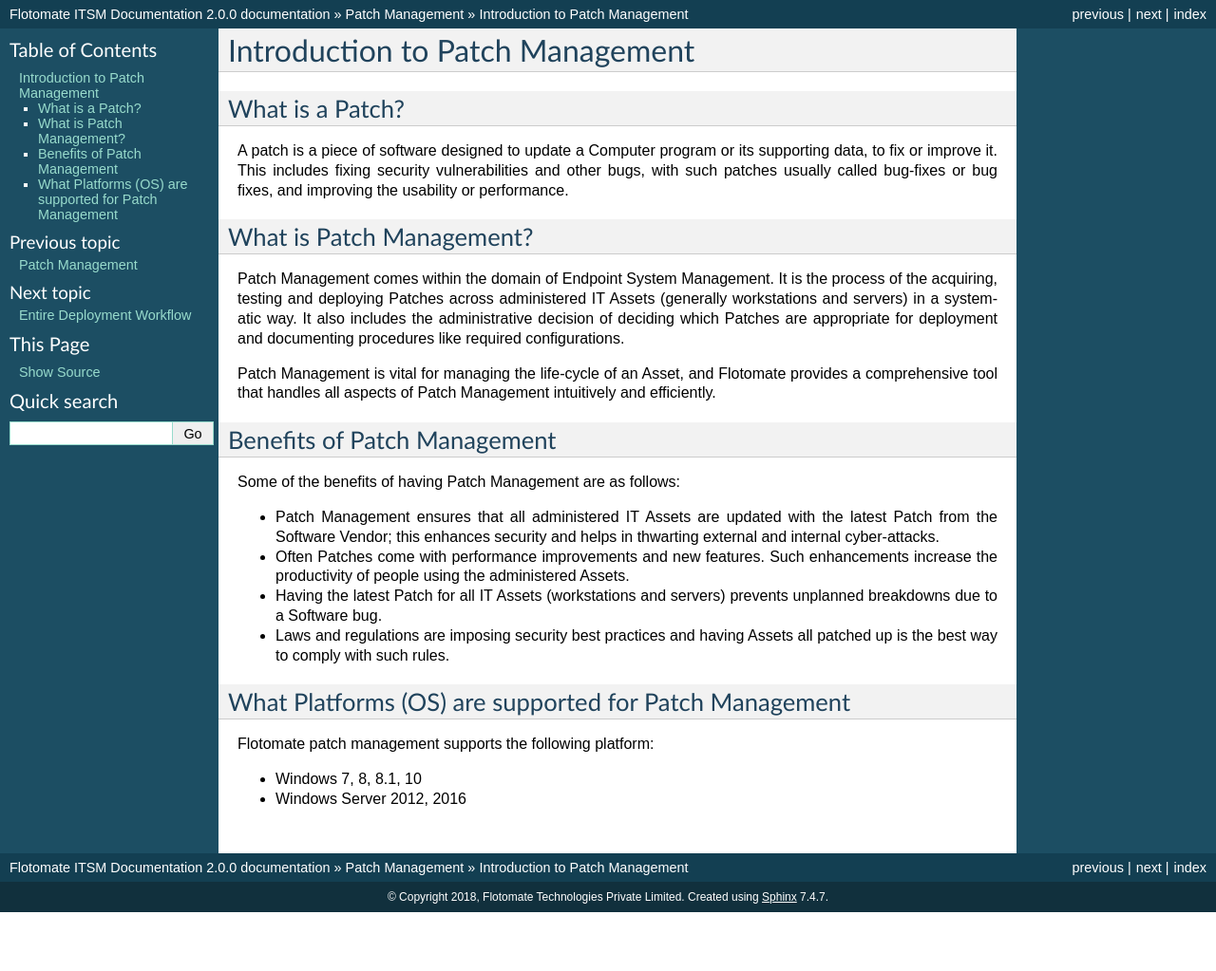
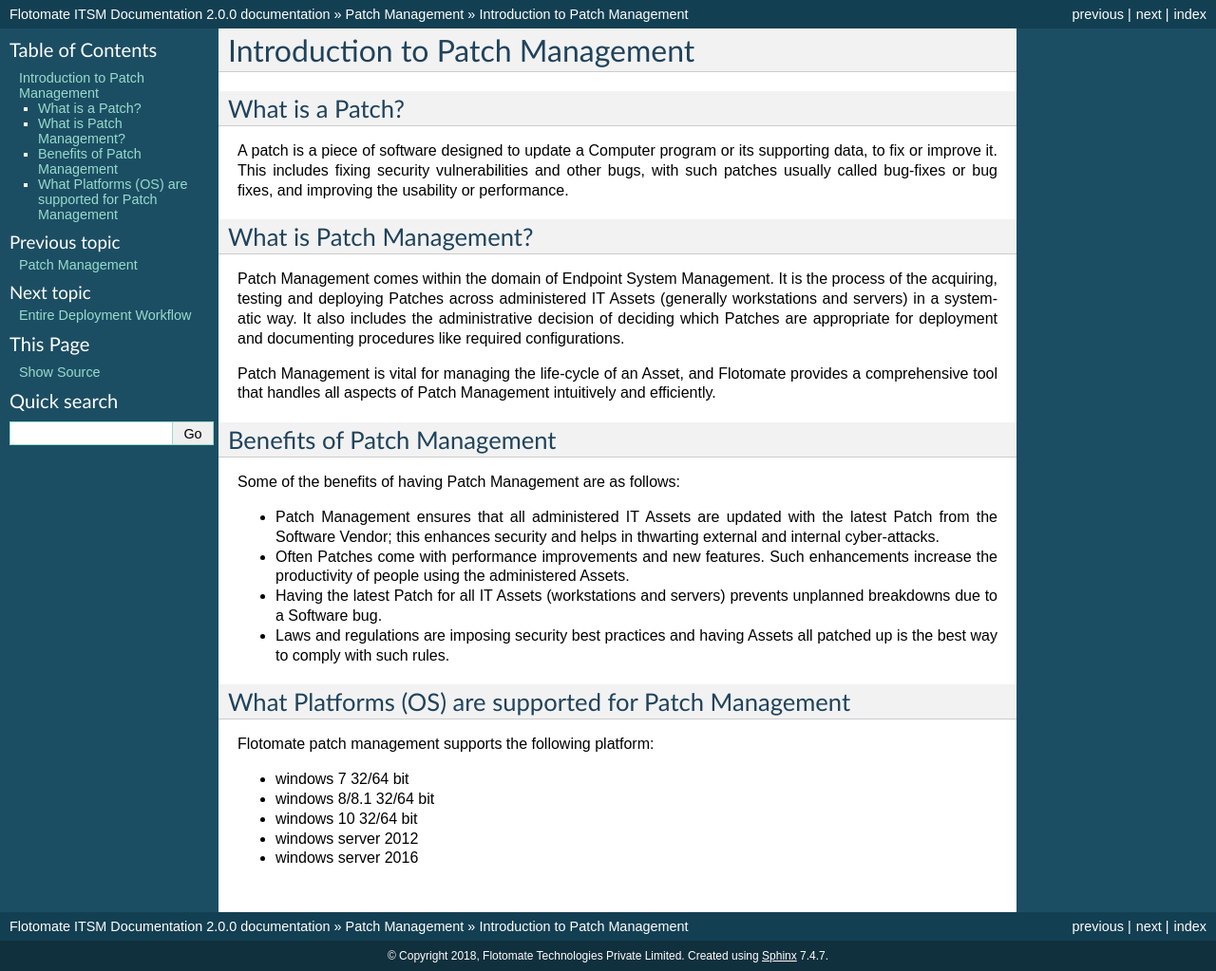
Before and after one commit to Flotomate/product_docs, a Sphinx documentation site: the page built from source/patch-management/introduction-patch-management.rst, in a window 1280 px wide. Shown: the whole page at 95% size. Built offline with Sphinx 7.4.7, drawn with Linux system fonts in a browser that asks for light colours; pages that are not in the unit, such as notebooks, are missing from menus; before the commit the page ends 961 px from its top, so only the background shows below that.

Commit message:
Update to asset management

```diff
--- a/source/asset-management/manage-asset-details.rst
+++ b/source/asset-management/manage-asset-details.rst
@@ -140,9 +140,9 @@
 
    f. :ref:`Remote Desktop` (only in Hardware Assets).
 
-   g. Reconcile (only in Hardware Assets).
+   g. :ref:`Reconcile <Asset Reconciliation>` (only in Hardware Assets).
 
-   h. Add Barcode (only in Non-Software Assets).
+   h. :ref:`Add Barcode <Adding Barcode to an Asset>` (only in Non-Software Assets).
 
 
 .. _change-name-description-asset:
--- a/source/patch-management/introduction-patch-management.rst
+++ b/source/patch-management/introduction-patch-management.rst
@@ -50,5 +50,8 @@
 
 Flotomate patch management supports the following platform:
 
-- Windows 7, 8, 8.1, 10
-- Windows Server 2012, 2016
+- windows 7 32/64 bit
+- windows 8/8.1 32/64 bit
+- windows 10 32/64 bit
+- windows server 2012
+- windows server 2016
--- a/source/purchase-management/po-asset-reconciliation.rst
+++ b/source/purchase-management/po-asset-reconciliation.rst
@@ -9,11 +9,11 @@
 created in the CMDB. A Technician has to manually reconcile each Asset with an **In Stock ** Asset. Reconciliation facilitates proper
 inventory management where a Technician knows exactly which Assets are available for assignment.
 
-Only two Assets can be reconciled at a time.
+Maximum two Assets can be reconciled at a time.
 
 Conditions for Asset Reconciliation:
 
-- Only two Assets can be reconciled at a time.
+- Two Assets can be reconciled at a time.
 
 - Any one of them has to have an Origin: Purchase Order.
 
```
